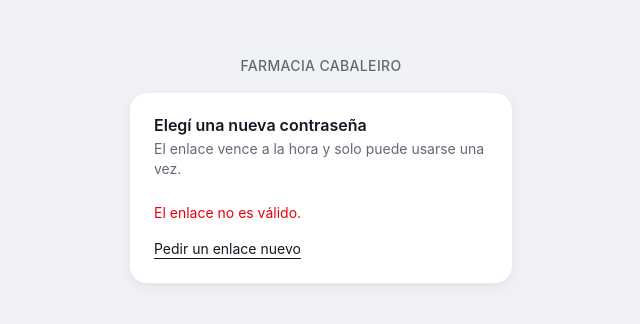
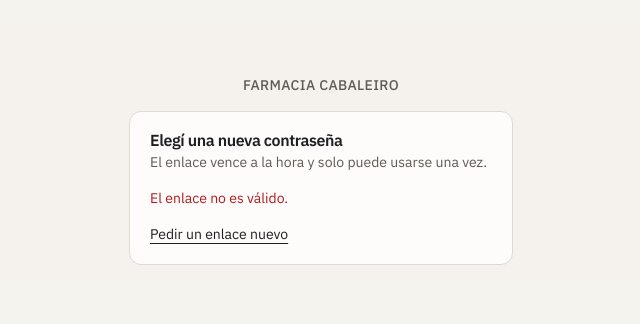
Before and after one commit to calotwm/farmaciacabaleiro, a Next.js app: page /restablecer in a window 1280 px wide. Shown: the part 230-554 px from the top of the page, without its empty margins (319-959 px from the left). Built offline with nearby package versions, Linux system fonts and the light colour scheme; no server answers.

Commit message:
feat(ui): ivory and graphite design tokens, Plex Sans and flatter shared components

```diff
--- a/src/app/globals.css
+++ b/src/app/globals.css
@@ -8,6 +8,8 @@
   --color-foreground: var(--foreground);
   --color-card: var(--card);
   --color-card-foreground: var(--card-foreground);
+  --color-popover: var(--popover);
+  --color-popover-foreground: var(--popover-foreground);
   --color-primary: var(--primary);
   --color-primary-foreground: var(--primary-foreground);
   --color-primary-soft: var(--primary-soft);
@@ -30,46 +32,50 @@
   --color-border: var(--border);
   --color-input: var(--input);
   --color-ring: var(--ring);
-  --radius-sm: calc(var(--radius) - 6px);
-  --radius-md: calc(var(--radius) - 4px);
-  --radius-lg: calc(var(--radius) - 2px);
-  --radius-xl: var(--radius);
-  --radius-2xl: calc(var(--radius) + 4px);
-  --shadow-card: 0 1px 2px oklch(0.25 0.02 260 / 0.04), 0 4px 16px oklch(0.25 0.02 260 / 0.05);
+  --radius-sm: calc(var(--radius) - 4px);
+  --radius-md: calc(var(--radius) - 2px);
+  --radius-lg: var(--radius);
+  --radius-xl: calc(var(--radius) + 2px);
+  --radius-2xl: calc(var(--radius) + 2px);
+  --shadow-card: 0 1px 0 oklch(0.25 0.01 80 / 0.04);
+  --font-sans: var(--font-plex), ui-sans-serif, system-ui, sans-serif;
 }
 
 /*
- * Design tokens. Brand accent is red (primary + soft tints); status colors follow the expiry/stock
- * semantics used across the app: red = expired/critical, amber = expiring soon, green = ok.
+ * Design tokens. Editorial and sober: ivory canvas, graphite text, thin warm borders, 8-12px radii.
+ * Pharmaceutical red is the only brand accent; amber = warning / expiring soon, green = ok.
+ * Status colors always pair a soft tint with a dark foreground so text keeps AA contrast.
  */
 :root {
-  --radius: 0.875rem;
-  --background: oklch(0.965 0.004 260);
-  --foreground: oklch(0.21 0.02 260);
-  --card: oklch(1 0 0);
-  --card-foreground: oklch(0.21 0.02 260);
-  --primary: oklch(0.577 0.245 27.325);
-  --primary-foreground: oklch(0.985 0 0);
-  --primary-soft: oklch(0.971 0.013 17.38);
-  --primary-soft-foreground: oklch(0.505 0.213 27.518);
-  --secondary: oklch(0.95 0.004 260);
-  --secondary-foreground: oklch(0.25 0.02 260);
-  --muted: oklch(0.955 0.004 260);
-  --muted-foreground: oklch(0.52 0.02 260);
-  --accent: oklch(0.971 0.013 17.38);
-  --accent-foreground: oklch(0.505 0.213 27.518);
-  --destructive: oklch(0.577 0.245 27.325);
-  --danger-soft: oklch(0.936 0.032 17.717);
-  --danger-soft-foreground: oklch(0.444 0.177 26.899);
-  --warning: oklch(0.666 0.179 58.318);
-  --warning-soft: oklch(0.962 0.059 95.617);
-  --warning-soft-foreground: oklch(0.473 0.137 46.201);
-  --success: oklch(0.527 0.154 150.069);
-  --success-soft: oklch(0.962 0.044 156.743);
-  --success-soft-foreground: oklch(0.393 0.095 152.535);
-  --border: oklch(0.925 0.005 260);
-  --input: oklch(0.9 0.005 260);
-  --ring: oklch(0.637 0.237 25.331);
+  --radius: 0.625rem;
+  --background: oklch(0.972 0.007 85);
+  --foreground: oklch(0.24 0.008 255);
+  --card: oklch(0.992 0.003 85);
+  --card-foreground: oklch(0.24 0.008 255);
+  --popover: oklch(0.992 0.003 85);
+  --popover-foreground: oklch(0.24 0.008 255);
+  --primary: oklch(0.49 0.185 27);
+  --primary-foreground: oklch(0.985 0.003 85);
+  --primary-soft: oklch(0.955 0.02 25);
+  --primary-soft-foreground: oklch(0.42 0.16 27);
+  --secondary: oklch(0.94 0.008 85);
+  --secondary-foreground: oklch(0.28 0.008 255);
+  --muted: oklch(0.95 0.008 85);
+  --muted-foreground: oklch(0.47 0.01 80);
+  --accent: oklch(0.945 0.01 85);
+  --accent-foreground: oklch(0.24 0.008 255);
+  --destructive: oklch(0.49 0.185 27);
+  --danger-soft: oklch(0.94 0.032 25);
+  --danger-soft-foreground: oklch(0.4 0.15 27);
+  --warning: oklch(0.7 0.15 75);
+  --warning-soft: oklch(0.95 0.06 90);
+  --warning-soft-foreground: oklch(0.43 0.09 65);
+  --success: oklch(0.52 0.12 155);
+  --success-soft: oklch(0.95 0.04 155);
+  --success-soft-foreground: oklch(0.38 0.08 155);
+  --border: oklch(0.89 0.009 85);
+  --input: oklch(0.84 0.01 85);
+  --ring: oklch(0.55 0.17 27);
 }
 
 @layer base {
@@ -77,6 +83,6 @@
     @apply border-border outline-ring/50;
   }
   body {
-    @apply bg-background text-foreground;
+    @apply bg-background text-foreground font-sans;
   }
 }
--- a/src/app/layout.tsx
+++ b/src/app/layout.tsx
@@ -1,7 +1,10 @@
 import type { Metadata } from "next";
+import { IBM_Plex_Sans } from "next/font/google";
 import type { ReactNode } from "react";
 import { Toaster } from "@/components/ui/sonner";
 import "./globals.css";
+
+const plex = IBM_Plex_Sans({ subsets: ["latin"], weight: ["400", "500", "600", "700"], variable: "--font-plex", display: "swap" });
 
 export const metadata: Metadata = {
   title: "Farmacia Cabaleiro",
@@ -12,7 +15,7 @@
 
 export default function RootLayout({ children }: { children: ReactNode }) {
   return (
-    <html lang="es-AR">
+    <html lang="es-AR" className={plex.variable}>
       <body className="bg-background text-foreground antialiased">
         {children}
         <Toaster richColors />
--- a/src/components/ui/badge.tsx
+++ b/src/components/ui/badge.tsx
@@ -4,7 +4,7 @@
 import { Slot } from "radix-ui"
 
 const badgeVariants = cva(
-  "inline-flex w-fit shrink-0 items-center justify-center gap-1 overflow-hidden rounded-full border border-transparent px-2 py-0.5 text-xs font-medium whitespace-nowrap transition-[color,box-shadow] focus-visible:border-ring focus-visible:ring-[3px] focus-visible:ring-ring/50 aria-invalid:border-destructive aria-invalid:ring-destructive/20 dark:aria-invalid:ring-destructive/40 [&>svg]:pointer-events-none [&>svg]:size-3",
+  "inline-flex w-fit shrink-0 items-center justify-center gap-1 overflow-hidden rounded-md border border-transparent px-1.5 py-0.5 text-xs font-medium whitespace-nowrap transition-[color,box-shadow] focus-visible:border-ring focus-visible:ring-[3px] focus-visible:ring-ring/50 aria-invalid:border-destructive aria-invalid:ring-destructive/20 dark:aria-invalid:ring-destructive/40 [&>svg]:pointer-events-none [&>svg]:size-3",
   {
     variants: {
       variant: {
@@ -14,7 +14,7 @@
         destructive:
           "bg-destructive text-white focus-visible:ring-destructive/20 dark:bg-destructive/60 dark:focus-visible:ring-destructive/40 [a&]:hover:bg-destructive/90",
         outline:
-          "border-border text-foreground [a&]:hover:bg-accent [a&]:hover:text-accent-foreground",
+          "border-border bg-card text-foreground [a&]:hover:bg-accent [a&]:hover:text-accent-foreground",
         ghost: "[a&]:hover:bg-accent [a&]:hover:text-accent-foreground",
         danger: "bg-danger-soft text-danger-soft-foreground",
         warning: "bg-warning-soft text-warning-soft-foreground",
--- a/src/components/ui/button.tsx
+++ b/src/components/ui/button.tsx
@@ -5,13 +5,13 @@
 import { cn } from "@/shared/lib/utils";
 
 const buttonVariants = cva(
-  "inline-flex shrink-0 items-center justify-center gap-2 rounded-lg text-sm font-medium whitespace-nowrap transition-all outline-none focus-visible:ring-[3px] focus-visible:ring-ring/50 disabled:pointer-events-none disabled:opacity-50 [&_svg]:pointer-events-none [&_svg]:shrink-0",
+  "inline-flex shrink-0 items-center justify-center gap-2 rounded-lg text-sm font-medium whitespace-nowrap transition-colors outline-none focus-visible:ring-[3px] focus-visible:ring-ring/50 disabled:pointer-events-none disabled:opacity-50 [&_svg]:pointer-events-none [&_svg]:shrink-0",
   {
     variants: {
       variant: {
-        default: "bg-primary text-primary-foreground shadow-xs hover:bg-primary/90",
+        default: "bg-primary text-primary-foreground hover:bg-primary/90",
         destructive: "bg-destructive text-white hover:bg-destructive/90",
-        outline: "border bg-background shadow-xs hover:bg-accent hover:text-accent-foreground",
+        outline: "border border-input bg-card hover:bg-accent hover:text-accent-foreground",
         secondary: "bg-secondary text-secondary-foreground hover:bg-secondary/80",
         ghost: "hover:bg-accent hover:text-accent-foreground",
         link: "text-primary underline-offset-4 hover:underline",
--- a/src/components/ui/card.tsx
+++ b/src/components/ui/card.tsx
@@ -6,18 +6,18 @@
   return (
     <div
       data-slot="card"
-      className={cn("flex flex-col gap-6 rounded-2xl border border-border/70 bg-card py-6 text-card-foreground shadow-card", className)}
+      className={cn("flex flex-col gap-4 rounded-xl border bg-card py-5 text-card-foreground", className)}
       {...props}
     />
   );
 }
 
 function CardHeader({ className, ...props }: React.ComponentProps<"div">) {
-  return <div data-slot="card-header" className={cn("flex flex-col gap-1.5 px-6", className)} {...props} />;
+  return <div data-slot="card-header" className={cn("flex flex-col gap-1 px-5", className)} {...props} />;
 }
 
 function CardTitle({ className, ...props }: React.ComponentProps<"div">) {
-  return <div data-slot="card-title" className={cn("leading-none font-semibold", className)} {...props} />;
+  return <div data-slot="card-title" className={cn("leading-none font-semibold tracking-tight", className)} {...props} />;
 }
 
 function CardDescription({ className, ...props }: React.ComponentProps<"div">) {
@@ -25,11 +25,11 @@
 }
 
 function CardContent({ className, ...props }: React.ComponentProps<"div">) {
-  return <div data-slot="card-content" className={cn("px-6", className)} {...props} />;
+  return <div data-slot="card-content" className={cn("px-5", className)} {...props} />;
 }
 
 function CardFooter({ className, ...props }: React.ComponentProps<"div">) {
-  return <div data-slot="card-footer" className={cn("flex items-center px-6", className)} {...props} />;
+  return <div data-slot="card-footer" className={cn("flex items-center px-5", className)} {...props} />;
 }
 
 export { Card, CardHeader, CardTitle, CardDescription, CardContent, CardFooter };
--- a/src/components/ui/input.tsx
+++ b/src/components/ui/input.tsx
@@ -8,7 +8,7 @@
       type={type}
       data-slot="input"
       className={cn(
-        "flex h-9 w-full min-w-0 rounded-md border border-input bg-transparent px-3 py-1 text-base shadow-xs outline-none transition-[color,box-shadow] placeholder:text-muted-foreground focus-visible:ring-[3px] focus-visible:ring-ring/50 disabled:cursor-not-allowed disabled:opacity-50 md:text-sm",
+        "flex h-9 w-full min-w-0 rounded-md border border-input bg-card px-3 py-1 text-base outline-none transition-[color,box-shadow] placeholder:text-muted-foreground focus-visible:ring-[3px] focus-visible:ring-ring/50 disabled:cursor-not-allowed disabled:opacity-50 md:text-sm",
         className,
       )}
       {...props}
--- a/src/components/ui/select.tsx
+++ b/src/components/ui/select.tsx
@@ -36,7 +36,7 @@
       data-slot="select-trigger"
       data-size={size}
       className={cn(
-        "flex w-fit items-center justify-between gap-2 rounded-md border border-input bg-transparent px-3 py-2 text-sm whitespace-nowrap shadow-xs transition-[color,box-shadow] outline-none focus-visible:border-ring focus-visible:ring-[3px] focus-visible:ring-ring/50 disabled:cursor-not-allowed disabled:opacity-50 aria-invalid:border-destructive aria-invalid:ring-destructive/20 data-[placeholder]:text-muted-foreground data-[size=default]:h-9 data-[size=sm]:h-8 *:data-[slot=select-value]:line-clamp-1 *:data-[slot=select-value]:flex *:data-[slot=select-value]:items-center *:data-[slot=select-value]:gap-2 dark:bg-input/30 dark:hover:bg-input/50 dark:aria-invalid:ring-destructive/40 [&_svg]:pointer-events-none [&_svg]:shrink-0 [&_svg:not([class*='size-'])]:size-4 [&_svg:not([class*='text-'])]:text-muted-foreground",
+        "flex w-fit items-center justify-between gap-2 rounded-md border border-input bg-card px-3 py-2 text-sm whitespace-nowrap transition-[color,box-shadow] outline-none focus-visible:border-ring focus-visible:ring-[3px] focus-visible:ring-ring/50 disabled:cursor-not-allowed disabled:opacity-50 aria-invalid:border-destructive aria-invalid:ring-destructive/20 data-[placeholder]:text-muted-foreground data-[size=default]:h-9 data-[size=sm]:h-8 *:data-[slot=select-value]:line-clamp-1 *:data-[slot=select-value]:flex *:data-[slot=select-value]:items-center *:data-[slot=select-value]:gap-2 dark:bg-input/30 dark:hover:bg-input/50 dark:aria-invalid:ring-destructive/40 [&_svg]:pointer-events-none [&_svg]:shrink-0 [&_svg:not([class*='size-'])]:size-4 [&_svg:not([class*='text-'])]:text-muted-foreground",
         className
       )}
       {...props}
--- a/src/components/ui/table.tsx
+++ b/src/components/ui/table.tsx
@@ -11,7 +11,7 @@
     >
       <table
         data-slot="table"
-        className={cn("w-full caption-bottom text-sm", className)}
+        className={cn("w-full caption-bottom text-sm tabular-nums", className)}
         {...props}
       />
     </div>
@@ -69,7 +69,7 @@
     <th
       data-slot="table-head"
       className={cn(
-        "h-11 px-3 text-left align-middle text-xs font-semibold tracking-wide whitespace-nowrap text-muted-foreground uppercase [&:has([role=checkbox])]:pr-0 [&>[role=checkbox]]:translate-y-[2px]",
+        "h-10 px-3 text-left align-middle text-xs font-medium tracking-wider whitespace-nowrap text-muted-foreground uppercase [&:has([role=checkbox])]:pr-0 [&>[role=checkbox]]:translate-y-[2px]",
         className
       )}
       {...props}
@@ -82,7 +82,7 @@
     <td
       data-slot="table-cell"
       className={cn(
-        "px-3 py-3 align-middle whitespace-nowrap [&:has([role=checkbox])]:pr-0 [&>[role=checkbox]]:translate-y-[2px]",
+        "px-3 py-2.5 align-middle whitespace-nowrap [&:has([role=checkbox])]:pr-0 [&>[role=checkbox]]:translate-y-[2px]",
         className
       )}
       {...props}
--- a/src/components/ui/textarea.tsx
+++ b/src/components/ui/textarea.tsx
@@ -6,7 +6,7 @@
     <textarea
       data-slot="textarea"
       className={cn(
-        "flex field-sizing-content min-h-16 w-full rounded-md border border-input bg-transparent px-3 py-2 text-base shadow-xs transition-[color,box-shadow] outline-none placeholder:text-muted-foreground focus-visible:border-ring focus-visible:ring-[3px] focus-visible:ring-ring/50 disabled:cursor-not-allowed disabled:opacity-50 aria-invalid:border-destructive aria-invalid:ring-destructive/20 md:text-sm dark:bg-input/30 dark:aria-invalid:ring-destructive/40",
+        "flex field-sizing-content min-h-16 w-full rounded-md border border-input bg-card px-3 py-2 text-base transition-[color,box-shadow] outline-none placeholder:text-muted-foreground focus-visible:border-ring focus-visible:ring-[3px] focus-visible:ring-ring/50 disabled:cursor-not-allowed disabled:opacity-50 aria-invalid:border-destructive aria-invalid:ring-destructive/20 md:text-sm dark:bg-input/30 dark:aria-invalid:ring-destructive/40",
         className
       )}
       {...props}
```
Also changed, not shown: src/modules/inventory/ui/lot-status-badges.tsx (+5 -5 lines).
